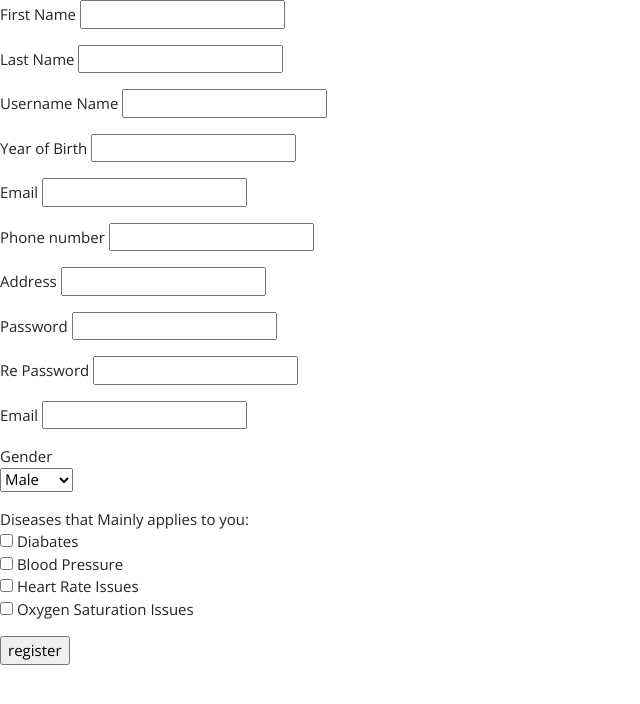
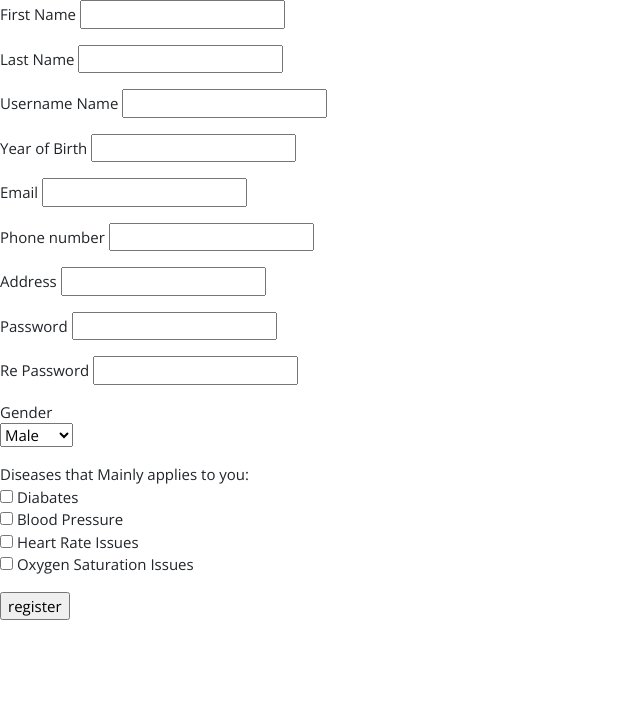
Before and after one commit to SannanAliOfficial/Relief, a PHP site: page /test.php in a window 1280 px wide. Shown: the top 704 px of the page, without its empty margins (0-640 px from the left). Run offline with PHP 8.4, Linux system fonts and the light colour scheme; data that the repository does not hold is empty.

Commit message:
Update test.php

```diff
--- a/test.php
+++ b/test.php
@@ -134,11 +134,6 @@
         </p>
 
         <p>
-            <label>Email</label>
-            <input type="text" name="PEmail">
-        </p>
-
-        <p>
             <span for="PGender" name='PGender'>Gender</span><br>
             <select  name="PGender" id="PGender">
               <option value="M">Male</option>
```
